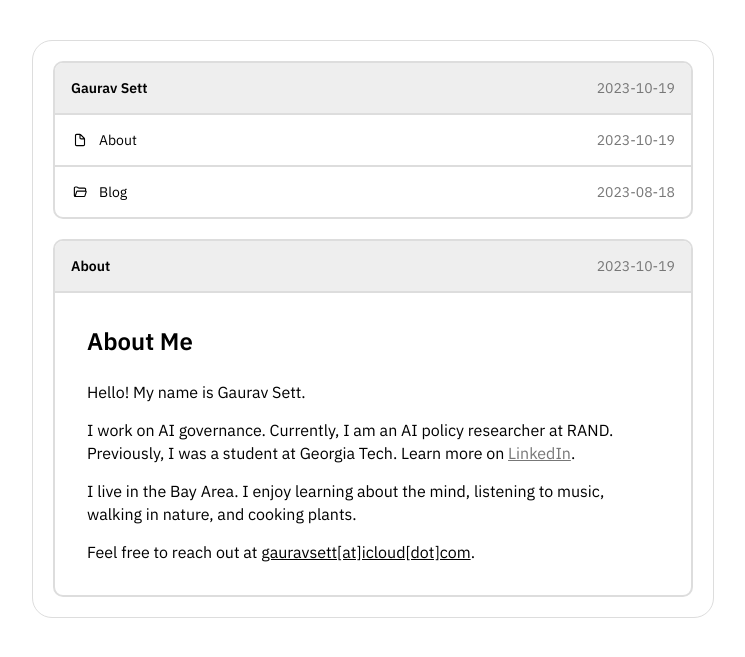
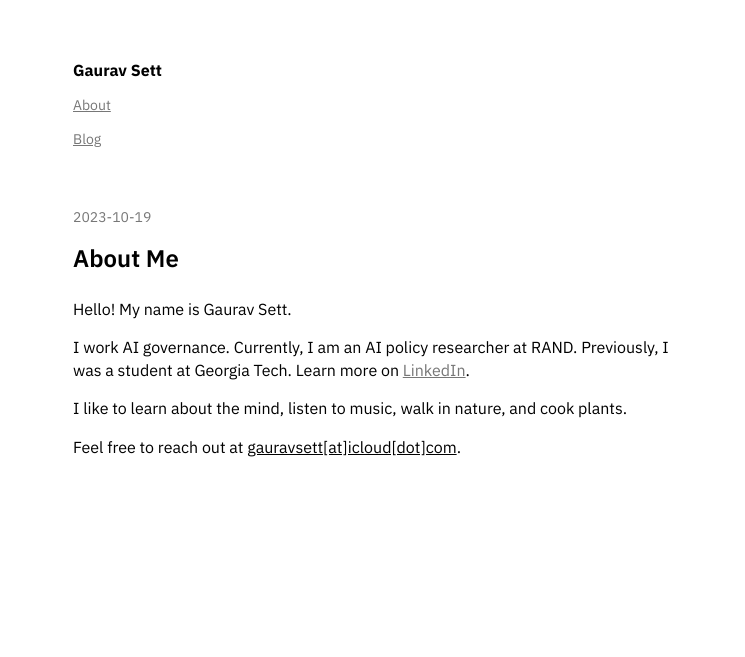
Before and after one commit to gauravsett/website, a Jekyll site: the page built from index.md, in a window 1280 px wide. Shown: the top 657 px of the page, without its empty margins (267-1012 px from the left). Built offline with Jekyll 4.4.1, drawn with Linux system fonts in a browser that asks for light colours.

Commit message:
Simplify style

```diff
--- a/_layouts/default.html
+++ b/_layouts/default.html
@@ -13,39 +13,16 @@
   </head>
 
   <body>
-    <main>
+    <nav>
       {% assign blog = site.pages | where: "permalink", "/blog.html" | first %}
       {% assign about = site.pages | where: "permalink", "/index.html" | first %}
-      {% assign latest_date = about.last_modified_at %}
-      {% for page in site.pages %}
-        {% if latest_date < page.last_modified_at %}
-          {% assign latest_date = page.last_modified_at %}
-        {% endif %}
-      {% endfor %}
-      <section class="directory">
-        <div class="header">
-          <a href="/">Gaurav Sett</a>
-          <span>{{ latest_date }}</span>
-        </div>
-        <div class="row">
-          <img src="/assets/file.svg" alt="icon" />
-          <a href="/">{{ about.title }}</a>
-          <span>{{ about.last_modified_at }}</span>
-        </div>
-        <div class="row">
-          <img src="/assets/folder.svg" alt="icon" />
-          <a href="/blog">{{ blog.title }}</a>
-          <span>{{ blog.last_modified_at }}</span>
-        </div>
-      </section>
-
-      <section class="file">
-        <div class="header">
-          <a href={{ page.permalink }}>{{ page.title }}</a>
-          <span>{{ page.last_modified_at }}</span>
-        </div>
-        <div class="content">{{ content }}</div>
-      </section>
+      <b>Gaurav Sett</b>
+      <a href="/">{{ about.title }}</a>
+      <a href="/blog">{{ blog.title }}</a>
+    </nav>
+    <main>
+      <span>{{ page.last_modified_at }}</span>
+      <div class="content">{{ content }}</div>
     </main>
   </body>
 </html>
--- a/index.md
+++ b/index.md
@@ -9,12 +9,11 @@ last_modified_at: 2023-10-19
 
 Hello! My name is Gaurav Sett.
 
-I work on AI governance.
+I work AI governance.
 Currently, I am an AI policy researcher at RAND.
 Previously, I was a student at Georgia Tech.
 Learn more on [LinkedIn](https://www.linkedin.com/in/gauravsett/){:target="_blank"}.
 
-I live in the Bay Area.
-I enjoy learning about the mind, listening to music, walking in nature, and cooking plants.
+I like to learn about the mind, listen to music, walk in nature, and cook plants.
 
 Feel free to reach out at <u>gauravsett[at]icloud[dot]com</u>.
--- a/style.css
+++ b/style.css
@@ -17,112 +17,57 @@ body {
     color: var(--text);
 }
 
-main {
+main, nav {
     width: calc(100% - 60px);
-    max-width: 640px;
-    margin: 40px auto;
-    padding: 20px;
+    max-width: 600px;
+    margin: 60px auto;
     display: flex;
     flex-direction: column;
-    gap: 20px;
-    border: 1px solid var(--outline);
-    border-radius: 20px;
+    gap: 16px;
 }
 
-section {
-    background-color: var(--background);
-    border: 2px solid var(--outline);
-    border-radius: 10px;
-    overflow: hidden;
+nav b {
+    font-size: 16px;
 }
 
-section div {
-    padding: 16px;
-}
-
-div.header {
-    background-color: var(--highlight);
-}
-
-section div.header, section div.row {
-    display: flex;
-    flex-direction: row;
-}
-
-section div.row img {
-    width: 18px;
-    height: 18px;
-}
-
-section div.header a, section div.row a {
-    text-decoration: none;
-    color: var(--text);
-}
-
-section div.row a {
-    margin-left: 10px;
-}
-
-section div span {
-    align-content: flex-end;
-    margin-left: auto;
+a, span {
     color: var(--light);
 }
 
-section div.row, section div.content {
-    border-top: 2px solid var(--outline);
-}
 
-section div.header a {
-    font-weight: 600;
-    text-decoration: none;
-}
-
-section div.content {
-    padding: 32px;
-}
-
-section div.content h1, section div.content h2, section div.content h3 {
+h1, h2, h3 {
     font-weight: 600;
 }
 
-section div.content h1 {
+h1 {
     font-size: 24px;
     margin: 0 0 24px 0;
 }
 
-section div.content h2 {
+h2 {
     font-size: 20px;
     margin: 24px 0 16px 0;
 }
 
-section div.content h3 {
+h3 {
     font-size: 16px;
     margin: 20px 0 0 0;
 }
 
-section div.content p {
+p {
     font-size: 16px;
     margin: 16px 0 0 0;
     line-height: 1.4;
 }
 
-section div.content ul, section div.content ol {
+ul, ol {
     font-size: 16px;
     margin: 8px 0 4px 0;
     padding: 0 0 0 24px;
 }
 
-section div.content li {
+li {
     margin: 4px 0 0 0;
-}
-
-section div.content a {
-    color: var(--light);
-}
-
-a:hover {
-    text-decoration: underline !important;
 }
 
 /* Dark Mode */
```
